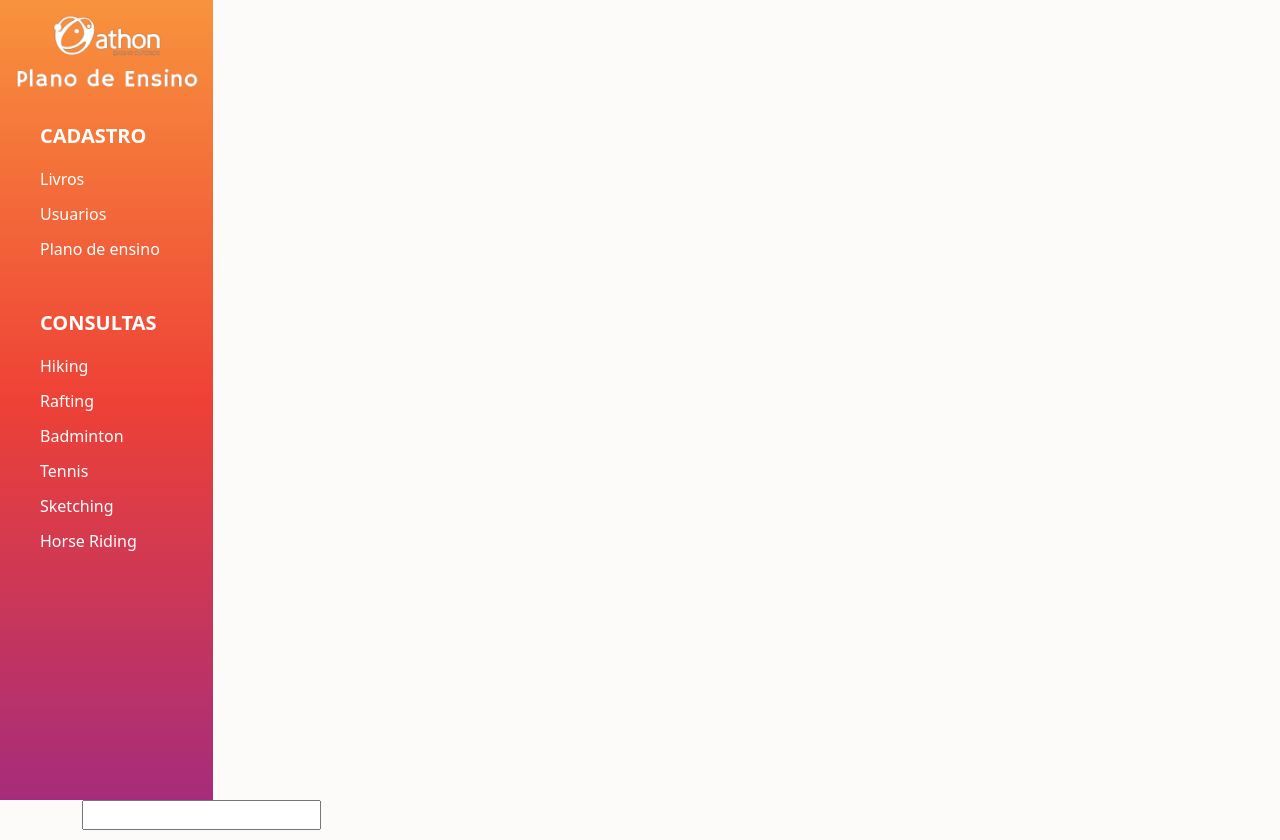
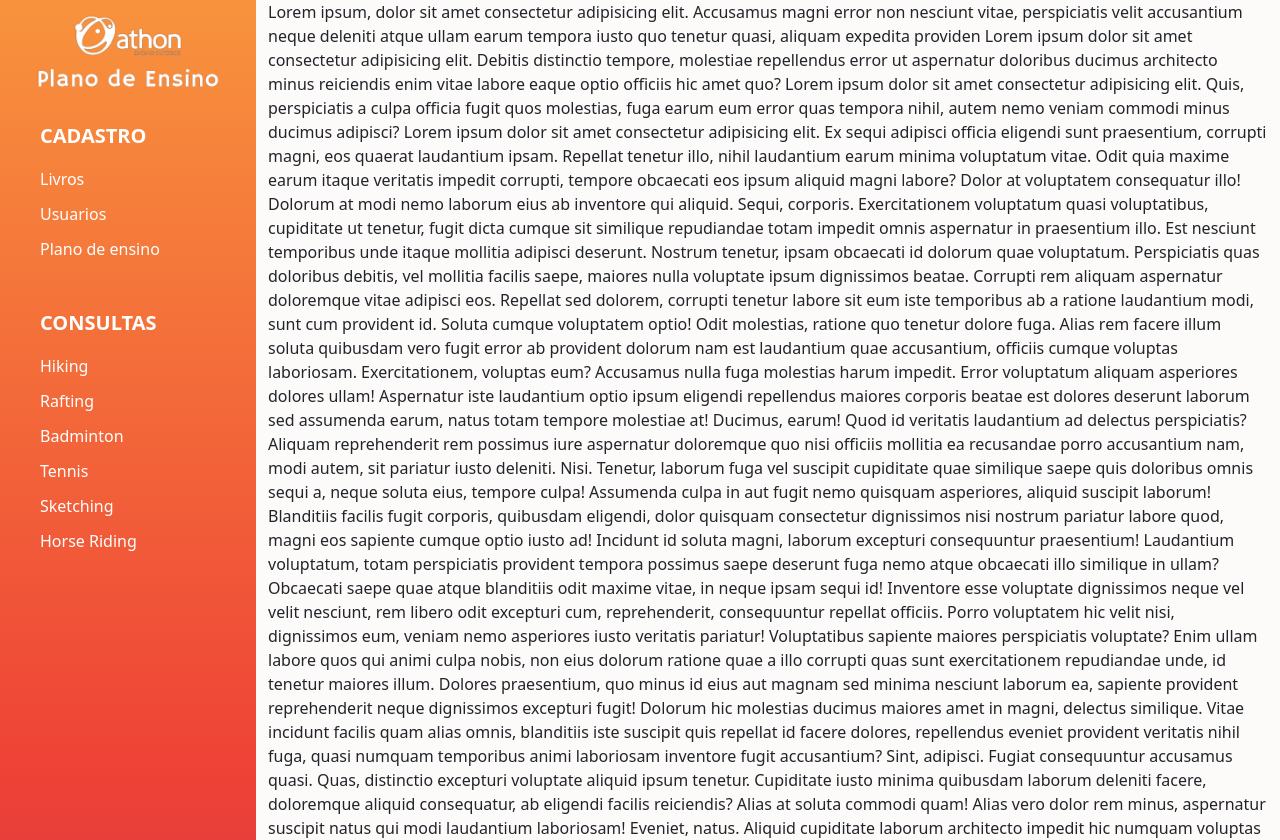
Before and after one commit to EdsonJunioor/PlanoDeEnsino, an Angular app: page /livro in a window 1280 px wide. Shown: the top 840 px of the page. Built offline with nearby package versions, Linux system fonts and the light colour scheme.

Commit message:
alteracao
tentativa de trabalhar com sidebar menu apenas referenciando <app-Menu> em outras telas. (FAIL) -

obs. copiar HTML e CSS para todos os outros components e trabalhar dentro da classe (.main-content) seria uma boa opção?

```diff
--- a/src/app/Cadastro/Livro/Livro.component.html
+++ b/src/app/Cadastro/Livro/Livro.component.html
@@ -1,5 +1 @@
 <app-Menu></app-Menu>
-
-<div class="container">
-  <input type="text" placeholder="" />
-</div>
--- a/src/app/Menu/Menu.component.css
+++ b/src/app/Menu/Menu.component.css
@@ -9,6 +9,7 @@
   /* Standard syntax */
   background: linear-gradient(#f8933d, #ee4136, #a62c7b);
   padding: 0px;
+  width: 20%;
   min-height: 100vh;
 }
 .logo {
@@ -53,5 +54,5 @@ h5 {
   padding-left: 35px;
 }
 .main-content {
-  text-align: center;
+  width: 80%;
 }
--- a/src/app/Menu/Menu.component.html
+++ b/src/app/Menu/Menu.component.html
@@ -55,8 +55,123 @@
         </ul>
       </div>
     </div>
-    <div class="col-md-10 col-sm-8 main-content">
-      <!--Main content code to be written here -->
+    <div class="col-md-8 col-sm-8 main-content">
+      Lorem ipsum, dolor sit amet consectetur adipisicing elit. Accusamus magni
+      error non nesciunt vitae, perspiciatis velit accusantium neque deleniti
+      atque ullam earum tempora iusto quo tenetur quasi, aliquam expedita
+      providen Lorem ipsum dolor sit amet consectetur adipisicing elit. Debitis
+      distinctio tempore, molestiae repellendus error ut aspernatur doloribus
+      ducimus architecto minus reiciendis enim vitae labore eaque optio officiis
+      hic amet quo? Lorem ipsum dolor sit amet consectetur adipisicing elit.
+      Quis, perspiciatis a culpa officia fugit quos molestias, fuga earum eum
+      error quas tempora nihil, autem nemo veniam commodi minus ducimus
+      adipisci? Lorem ipsum dolor sit amet consectetur adipisicing elit. Ex
+      sequi adipisci officia eligendi sunt praesentium, corrupti magni, eos
+      quaerat laudantium ipsam. Repellat tenetur illo, nihil laudantium earum
+      minima voluptatum vitae. Odit quia maxime earum itaque veritatis impedit
+      corrupti, tempore obcaecati eos ipsum aliquid magni labore? Dolor at
+      voluptatem consequatur illo! Dolorum at modi nemo laborum eius ab
+      inventore qui aliquid. Sequi, corporis. Exercitationem voluptatum quasi
+      voluptatibus, cupiditate ut tenetur, fugit dicta cumque sit similique
+      repudiandae totam impedit omnis aspernatur in praesentium illo. Est
+      nesciunt temporibus unde itaque mollitia adipisci deserunt. Nostrum
+      tenetur, ipsam obcaecati id dolorum quae voluptatum. Perspiciatis quas
+      doloribus debitis, vel mollitia facilis saepe, maiores nulla voluptate
+      ipsum dignissimos beatae. Corrupti rem aliquam aspernatur doloremque vitae
+      adipisci eos. Repellat sed dolorem, corrupti tenetur labore sit eum iste
+      temporibus ab a ratione laudantium modi, sunt cum provident id. Soluta
+      cumque voluptatem optio! Odit molestias, ratione quo tenetur dolore fuga.
+      Alias rem facere illum soluta quibusdam vero fugit error ab provident
+      dolorum nam est laudantium quae accusantium, officiis cumque voluptas
+      laboriosam. Exercitationem, voluptas eum? Accusamus nulla fuga molestias
+      harum impedit. Error voluptatum aliquam asperiores dolores ullam!
+      Aspernatur iste laudantium optio ipsum eligendi repellendus maiores
+      corporis beatae est dolores deserunt laborum sed assumenda earum, natus
+      totam tempore molestiae at! Ducimus, earum! Quod id veritatis laudantium
+      ad delectus perspiciatis? Aliquam reprehenderit rem possimus iure
+      aspernatur doloremque quo nisi officiis mollitia ea recusandae porro
+      accusantium nam, modi autem, sit pariatur iusto deleniti. Nisi. Tenetur,
+      laborum fuga vel suscipit cupiditate quae similique saepe quis doloribus
+      omnis sequi a, neque soluta eius, tempore culpa! Assumenda culpa in aut
+      fugit nemo quisquam asperiores, aliquid suscipit laborum! Blanditiis
+      facilis fugit corporis, quibusdam eligendi, dolor quisquam consectetur
+      dignissimos nisi nostrum pariatur labore quod, magni eos sapiente cumque
+      optio iusto ad! Incidunt id soluta magni, laborum excepturi consequuntur
+      praesentium! Laudantium voluptatum, totam perspiciatis provident tempora
+      possimus saepe deserunt fuga nemo atque obcaecati illo similique in ullam?
+      Obcaecati saepe quae atque blanditiis odit maxime vitae, in neque ipsam
+      sequi id! Inventore esse voluptate dignissimos neque vel velit nesciunt,
+      rem libero odit excepturi cum, reprehenderit, consequuntur repellat
+      officiis. Porro voluptatem hic velit nisi, dignissimos eum, veniam nemo
+      asperiores iusto veritatis pariatur! Voluptatibus sapiente maiores
+      perspiciatis voluptate? Enim ullam labore quos qui animi culpa nobis, non
+      eius dolorum ratione quae a illo corrupti quas sunt exercitationem
+      repudiandae unde, id tenetur maiores illum. Dolores praesentium, quo minus
+      id eius aut magnam sed minima nesciunt laborum ea, sapiente provident
+      reprehenderit neque dignissimos excepturi fugit! Dolorum hic molestias
+      ducimus maiores amet in magni, delectus similique. Vitae incidunt facilis
+      quam alias omnis, blanditiis iste suscipit quis repellat id facere
+      dolores, repellendus eveniet provident veritatis nihil fuga, quasi numquam
+      temporibus animi laboriosam inventore fugit accusantium? Sint, adipisci.
+      Fugiat consequuntur accusamus quasi. Quas, distinctio excepturi voluptate
+      aliquid ipsum tenetur. Cupiditate iusto minima quibusdam laborum deleniti
+      facere, doloremque aliquid consequatur, ab eligendi facilis reiciendis?
+      Alias at soluta commodi quam! Alias vero dolor rem minus, aspernatur
+      suscipit natus qui modi laudantium laboriosam! Eveniet, natus. Aliquid
+      cupiditate laborum architecto impedit hic numquam voluptas doloremque
+      explicabo aut praesentium. Dignissimos modi cum culpa. Magni voluptates
+      enim facilis quibusdam repellat impedit incidunt, recusandae iusto quae
+      perspiciatis sed dicta sit veniam consequatur id atque, aliquam aspernatur
+      suscipit! Error illum, eos voluptates delectus ab autem voluptatem! Quasi
+      itaque perspiciatis veniam qui alias suscipit tempora pariatur cumque
+      laboriosam laborum nulla sit voluptates non, quas consequuntur reiciendis
+      animi, similique fugit! Pariatur architecto ad omnis itaque nostrum,
+      minima hic. Iusto mollitia explicabo sequi facere placeat harum laudantium
+      fugiat, optio quas nisi deleniti alias quaerat debitis. Ab in sit harum
+      nam fuga molestias dolor, dolorem, odit obcaecati explicabo suscipit?
+      Voluptatibus. Voluptatibus aperiam voluptatem voluptates reprehenderit
+      facilis, placeat harum corrupti quas rem perspiciatis, aliquam quod eos ad
+      perferendis. Ea, adipisci! Ducimus tempora ipsum enim pariatur, at
+      voluptatem iste voluptate. Corrupti, fugit. Reiciendis rem eius omnis,
+      reprehenderit sint eos laboriosam mollitia illum sunt? Ratione dolore nam
+      tenetur. Obcaecati minima optio libero asperiores distinctio quasi sint
+      eius, reprehenderit cumque tempore nemo earum facilis? Obcaecati
+      voluptatum ullam, dicta, eos officiis dolorem, veniam saepe delectus
+      adipisci fugit doloremque! Voluptatem id corporis explicabo quam minima
+      error rerum facere cupiditate magni voluptates inventore vero consectetur,
+      atque a? Voluptates fugit officiis odio optio aperiam numquam porro
+      cupiditate nesciunt adipisci, suscipit maxime quo sapiente nisi nobis.
+      Laborum, sunt! Neque illum vitae iste. Eaque magnam quae a fugiat totam
+      dignissimos. Accusamus perferendis laudantium repellendus repellat ut
+      totam! Natus quisquam reprehenderit deserunt temporibus corrupti ipsa,
+      mollitia repellat suscipit, asperiores ratione, obcaecati accusantium
+      vitae? Magni inventore laborum corporis non repudiandae neque mollitia.
+      Aliquid dolorem quibusdam id odit non necessitatibus repudiandae. Numquam
+      aliquid quasi modi, facere a accusamus similique. Quaerat consectetur
+      excepturi animi doloremque, vero non nesciunt deleniti in beatae natus?
+      Ad, corporis. Id, nam dolores similique itaque beatae quod magnam dolor,
+      quisquam reiciendis eveniet consequatur non culpa qui quia corrupti soluta
+      voluptatum suscipit dolorem ipsa vel veritatis atque. A eos eum facere.
+      Facilis eveniet veritatis aspernatur nulla, quia dignissimos ut odio
+      nostrum hic autem cumque iure alias maiores cupiditate! Veritatis debitis
+      quae repellat sunt quis, similique, maxime veniam a est laboriosam
+      facilis! Quidem nam quisquam maxime, quod corrupti odio recusandae fugiat
+      ducimus ratione, est officia deleniti soluta aspernatur excepturi
+      doloremque, non repellendus? Inventore nostrum ipsam non natus doloremque,
+      neque expedita fuga tempora. Id deserunt, eligendi esse corrupti suscipit
+      aperiam molestiae corporis mollitia, minus cum consequatur dolorum animi
+      veniam eaque nemo nam nesciunt libero quae. Fugit excepturi itaque beatae
+      voluptatibus nihil magni rerum. Deserunt quae unde vel error quo nisi
+      aliquam voluptate architecto eligendi repellat expedita quia, illum quis.
+      Ipsa dolor harum iure explicabo. Excepturi nulla laborum tempora fugit a
+      qui est suscipit! Quos, saepe in sed molestiae sapiente dolores! Cum
+      possimus earum eius animi corporis minima odio numquam nihil labore
+      inventore! Nulla, enim eaque. Sed laudantium dignissimos maxime voluptates
+      nihil harum aliquid? Officiis, architecto? Vero vitae modi vel? Alias,
+      repellendus voluptate dolores culpa quas illo assumenda error odio
+      veritatis accusantium similique laboriosam nesciunt! Error quod voluptate
+      dolorum quisquam temporibus tempora consequuntur obcaecati. Odit maxime
+      neque voluptatibus officia volupt
     </div>
   </div>
 </div>
```
